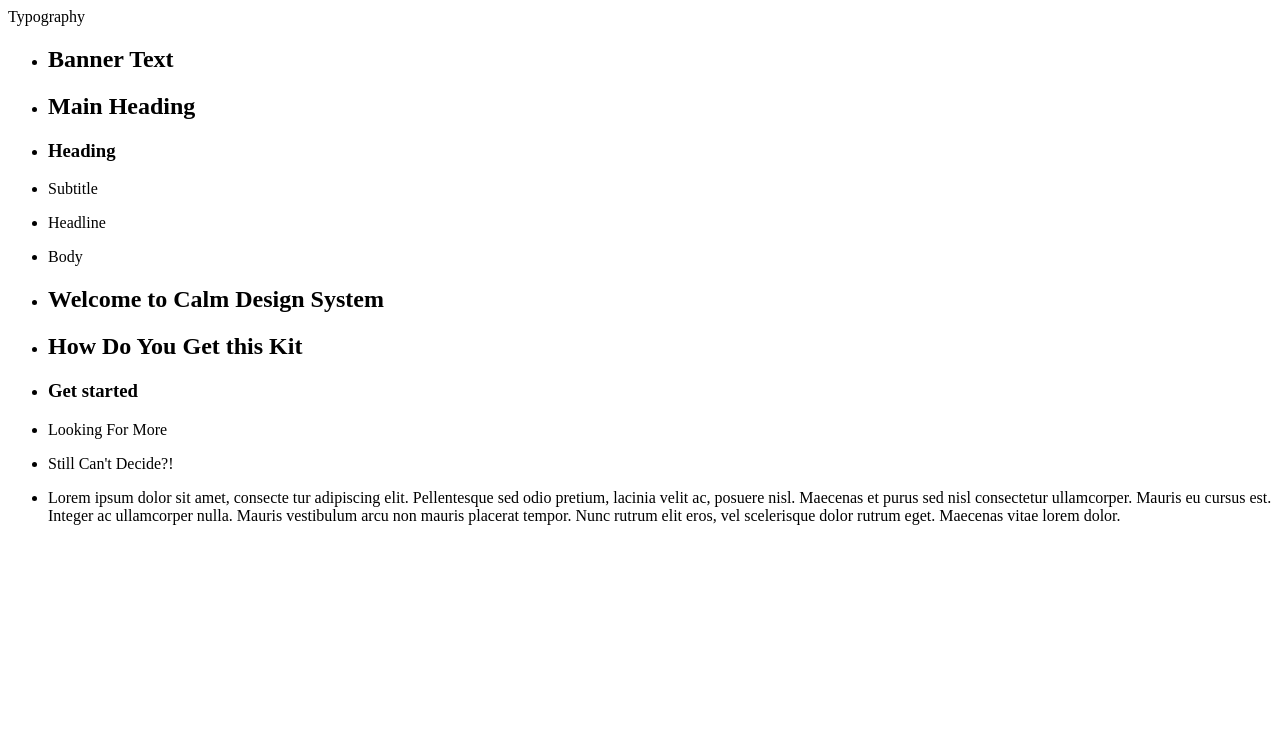
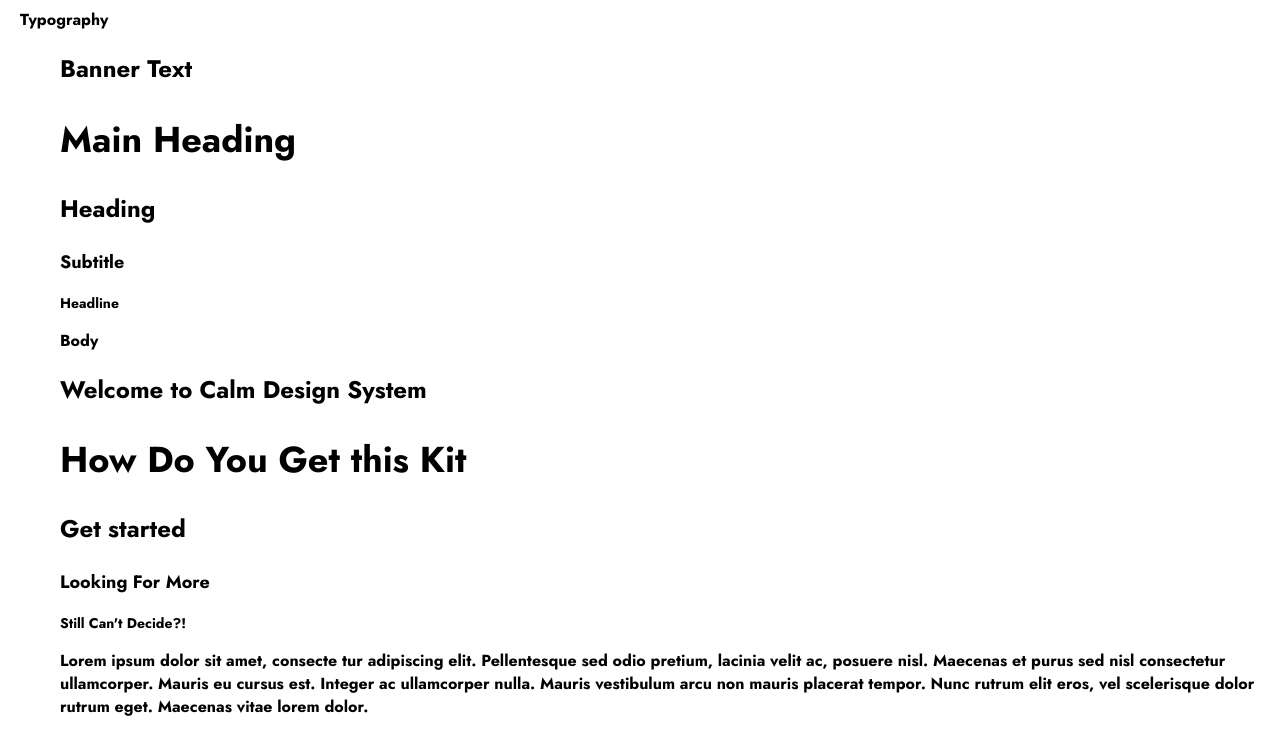
Before and after one commit to DemianPorada/hw-9-typography, a plain HTML site: page index.html in a window 1280 px wide. Drawn offline with Linux system fonts and the light colour scheme.

Commit message:
homework

```diff
--- a/index.html
+++ b/index.html
@@ -11,48 +11,48 @@
     <title>Document</title>
 </head>
 <body>
-    <logo>Typography</logo>
+    <logo class="logo">Typography</logo>
     <section>
     <ul>
         <li>
-            <h1>Banner Text</h1>
+            <h1 class="Banner Text">Banner Text</h1>
             </li>
             <li>
-        <h2>Main Heading</h2>
+        <h2 class="Main-Heading">Main Heading</h2>
         </li>
         <li>
-        <h3>Heading</h3>
+        <h3 class="Heading">Heading</h3>
         </li>
         <li>
-        <p>Subtitle</p>
+        <p class="Subtitle">Subtitle</p>
         </li>
         <li>
-        <p>Headline</p>
+        <p class="Headline">Headline</p>
         </li>
         <li>
-        <p>Body</p>
+        <p class="Body">Body</p>
         </li>
     </ul>
     </section>
     <section>
         <ul>
            <li>
-            <h1>Welcome to Calm Design System</h1>
+            <h1 class="Banner Text">Welcome to Calm Design System</h1>
            </li>
            <li>
-            <h2>How Do You Get this Kit</h2>
+            <h2 class="Main-Heading">How Do You Get this Kit</h2>
            </li>
             <li>
-                <h3>Get started</h3>
+                <h3 class="Heading">Get started</h3>
             </li>
            <li>
-            <p>Looking For More </p>
+            <p class="Subtitle">Looking For More </p>
            </li>
             <li>
-                <p>Still Can't Decide?!</p>
+                <p class="Headline">Still Can't Decide?!</p>
             </li>
             <li>
-                <p>Lorem ipsum dolor sit amet, consecte  tur adipiscing elit. Pellentesque sed odio pretium, lacinia velit ac, posuere nisl. Maecenas et purus sed nisl consectetur ullamcorper. Mauris eu cursus est. Integer ac ullamcorper nulla. Mauris vestibulum arcu non mauris placerat tempor. Nunc rutrum elit eros, vel scelerisque dolor rutrum eget. Maecenas vitae lorem dolor. </p>
+                <p class="Body">Lorem ipsum dolor sit amet, consecte  tur adipiscing elit. Pellentesque sed odio pretium, lacinia velit ac, posuere nisl. Maecenas et purus sed nisl consectetur ullamcorper. Mauris eu cursus est. Integer ac ullamcorper nulla. Mauris vestibulum arcu non mauris placerat tempor. Nunc rutrum elit eros, vel scelerisque dolor rutrum eget. Maecenas vitae lorem dolor. </p>
             </li>
         </ul>
     </section>
--- a/style.css
+++ b/style.css
@@ -0,0 +1,43 @@
+body{
+    font-family: 'Jost';
+    font-style: normal;
+    margin-left: 20px;
+}
+ul{
+    list-style: none;
+}
+.logp{
+    font-weight: 500;
+    font-size: 24px;
+    line-height: 32px;
+}
+.Banner Text{
+    font-weight: 700;
+    font-size: 54px;
+    line-height: 56px;
+}
+.Main-Heading{
+    font-weight: 700;
+    font-size: 36px;
+    line-height: 47px;
+}
+.Heading{
+    font-weight: 600;
+    font-size: 24px;
+    line-height: 32px;
+}
+.Subtitle{
+    font-weight: 500;
+    font-size: 18px;
+    line-height: 24p;
+}
+.Headline{
+    font-weight: 500;
+    font-size: 14px;
+    line-height: 20p;
+}
+.body{
+    font-weight: 400;
+    font-size: 14px;
+    line-height: 20p;
+}
```
